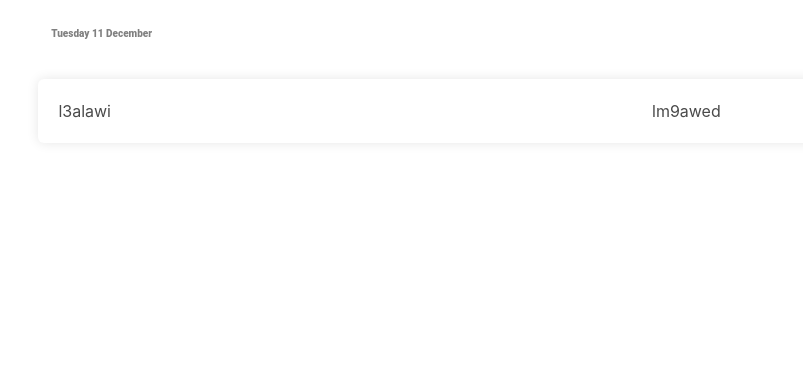
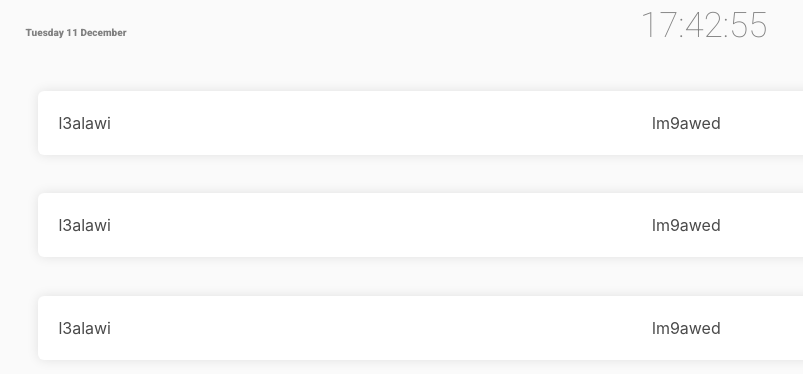
Before and after one commit to l3alawi/timetivity, a React (Create React App) app: page / in a window 1280 px wide. Shown: the top 374 px of the page, without its empty margins (0-803 px from the left). Built offline with nearby package versions, Linux system fonts and the light colour scheme.

Commit message:
register service worker on hhtps connection

```diff
--- a/public/index.html
+++ b/public/index.html
@@ -3,6 +3,7 @@
   <head>
     <meta charset="utf-8">
     <link rel="shortcut icon" href="%PUBLIC_URL%/favicon.ico">
+    <link href="https://fonts.googleapis.com/css?family=Roboto:100,300,400,500,700,900" rel="stylesheet">
     <meta name="viewport" content="width=device-width, initial-scale=1, shrink-to-fit=no">
     <meta name="theme-color" content="#000000">
     <!--
--- a/src/components/Header/Header.jsx
+++ b/src/components/Header/Header.jsx
@@ -3,7 +3,7 @@ import moment from 'moment';
 
 const Header = () => {
   const toDay = moment().format('dddd D MMMM');
-  const timeNow = moment().format('h:mm:ss');
+  const timeNow = moment().format('HH:mm:ss');
   const [ time, tick ] = useState(timeNow);
   const [ day, getDay ] = useState(toDay);
   useEffect(() => {
@@ -16,8 +16,13 @@ const Header = () => {
   });
   useEffect(() => getDay(moment().format('dddd D MMMM')))
   return(
-    <div className="">
-      <h1 className="dateStyle">{ day }</h1>
+    <div className="columns is-mobile is-gapless is-vcentered">
+      <div className="column is-6">
+        <p className="dateStyle">{ day }</p>
+      </div>
+      <div className="column is-6">
+        <p className="timeStyle">{ time }</p>
+      </div>
     </div>
   )
 }
--- a/src/index.js
+++ b/src/index.js
@@ -10,4 +10,4 @@ ReactDOM.render(<App />, document.getElementById('root'));
 // If you want your app to work offline and load faster, you can change
 // unregister() to register() below. Note this comes with some pitfalls.
 // Learn more about service workers: http://bit.ly/CRA-PWA
-serviceWorker.unregister();
+serviceWorker.register();
--- a/src/pages/App.jsx
+++ b/src/pages/App.jsx
@@ -7,6 +7,8 @@ const App = () => {
   <div>
     <Header />
     <LifeNodes />
+    <LifeNodes />
+    <LifeNodes />
   </div>)
 }
 
--- a/src/serviceWorker.js
+++ b/src/serviceWorker.js
@@ -21,6 +21,7 @@ const isLocalhost = Boolean(
 );
 
 export function register(config) {
+  console.log(navigator);
   if (process.env.NODE_ENV === 'production' && 'serviceWorker' in navigator) {
     // The URL constructor is available in all browsers that support SW.
     const publicUrl = new URL(process.env.PUBLIC_URL, window.location.href);
--- a/src/styles/style.css
+++ b/src/styles/style.css
@@ -1,5 +1,7 @@
-html{
-  background-color: #D3D3D3D3;
+body{
+  background-color: #fafafa;
+  height: 100vh;
+  overflow: hidden;
 }
 
 .box0{
@@ -18,3 +20,10 @@ html{
   margin-left: 4%;
   margin-top: 2%;
 }
+
+.timeStyle{
+  font-family: 'Roboto', sans-serif;
+  color: grey;
+  font-size: 35px;
+  font-weight: 100;
+}
```
